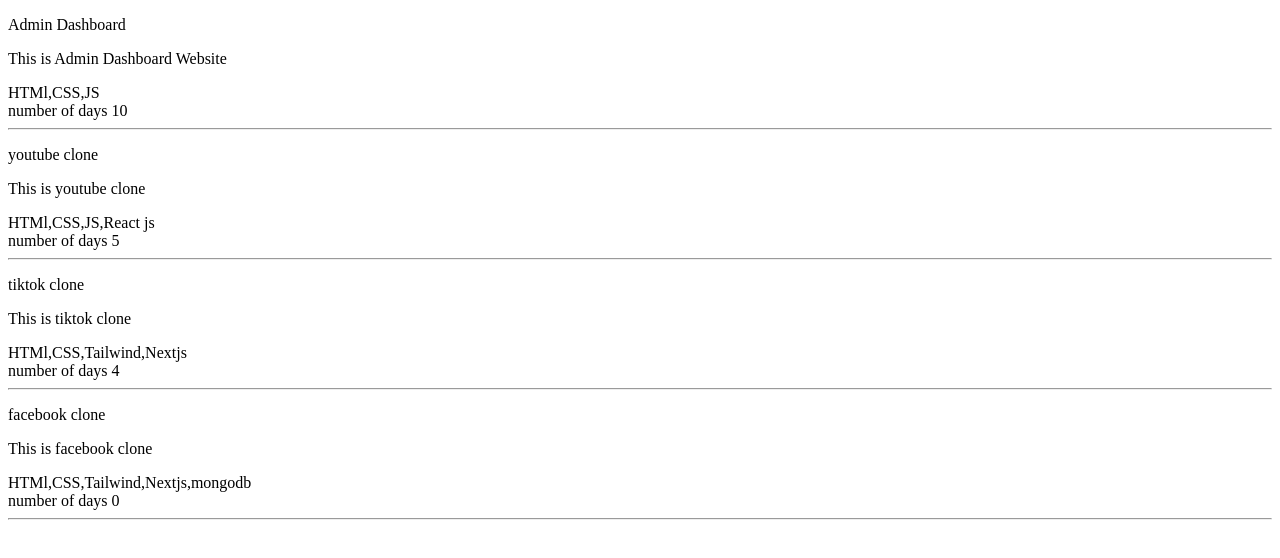
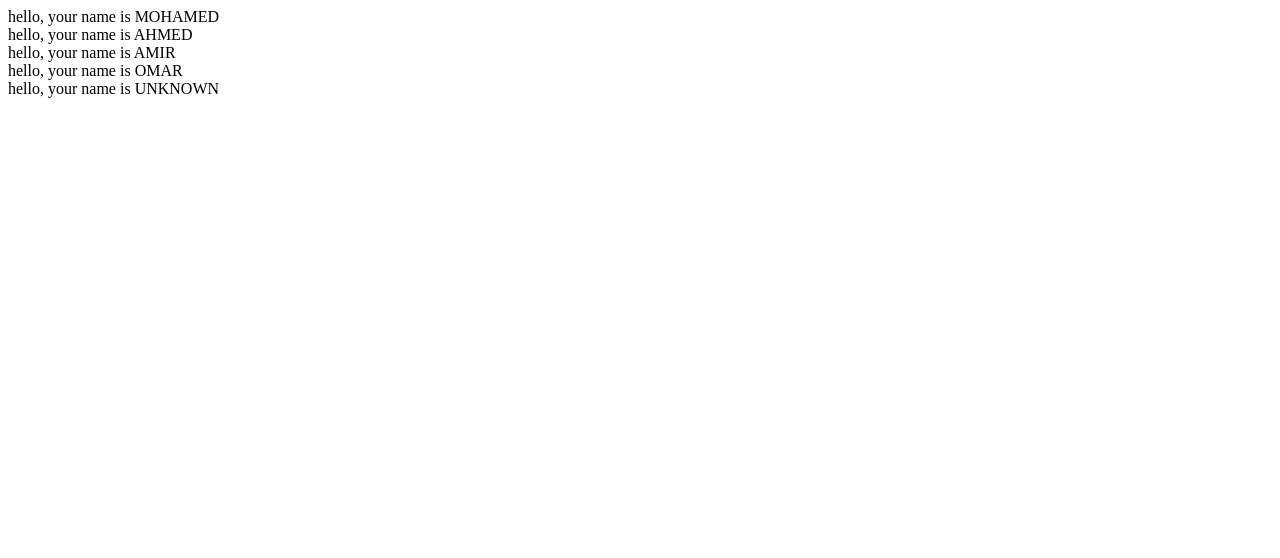
Before and after one commit to mo634/react-tutorial-level-1, a React (Vite) app in the folder ComponentExample/my-app/: page / in a window 1280 px wide. Shown: the top 558 px of the page. Built offline with nearby package versions, Linux system fonts and the light colour scheme.

Commit message:
14.props and states example part 4 : default props

```diff
--- a/ComponentExample/my-app/src/App.jsx
+++ b/ComponentExample/my-app/src/App.jsx
@@ -1,38 +1,24 @@
 import React, { Component } from 'react'
-import ProjectSection from './components/ProjectSection'
+import Greeting from './components/Greeting'
+
 export default class App extends Component {
     render() {
         return (
-            <div>
-                <ProjectSection
-                    // passing params (props)
-                    title="Admin Dashboard"
-                    desc="This is Admin Dashboard Website"
-                    tech="HTMl,CSS,JS"
-                    numbeOfDays={10}
+            <div className="">
+                <Greeting
+                    name="mohamed"
+                />
+                <Greeting
+                    name="ahmed"
+                />
+                <Greeting
+                    name="amir"
+                />
+                <Greeting
+                    name="omar"
                 />
 
-                <ProjectSection
-                    title="youtube clone"
-                    desc="This is youtube clone"
-                    tech="HTMl,CSS,JS,React js"
-                    numbeOfDays={5}
-
-                />
-
-                <ProjectSection
-                    title="tiktok clone"
-                    desc="This is tiktok clone"
-                    tech="HTMl,CSS,Tailwind,Nextjs"
-                    numbeOfDays={4}
-                />
-
-                <ProjectSection
-                    title="facebook clone"
-                    desc="This is facebook clone"
-                    tech="HTMl,CSS,Tailwind,Nextjs,mongodb"
-                />
-
+                <Greeting />
 
             </div>
         )
--- /dev/null
+++ b/ComponentExample/my-app/src/components/Greeting.jsx
@@ -0,0 +1,14 @@
+import React, { Component } from 'react'
+
+export default class Greeting extends Component {
+    static defaultProps = {
+        name: 'unknown'
+    }
+    render() {
+        return (
+            <div className="">
+                hello, your name is {this.props.name.toUpperCase()}
+            </div>
+        )
+    }
+}
--- a/ComponentExample/my-app/src/components/ProjectSection.jsx
+++ /dev/null
@@ -1,32 +0,0 @@
-import React, { Component } from 'react'
-
-export default class ProjectSection extends Component {
-
-    static defaultProps = {
-        numbeOfDays: 0
-    }
-    render() {
-        return (
-            <>
-                <section>
-                    <p>{this.props.title}</p>
-
-                    <p>{this.props.desc} </p>
-
-                    <div className="">
-                        {this.props.tech}
-                    </div>
-
-                    <div className="">
-                        number of days {this.props.numbeOfDays}
-
-                    </div>
-
-
-                </section>
-
-                <hr />
-            </>
-        )
-    }
-}
```
Also changed, not shown: 1 other file (tests, documents, lock files or other folders).
